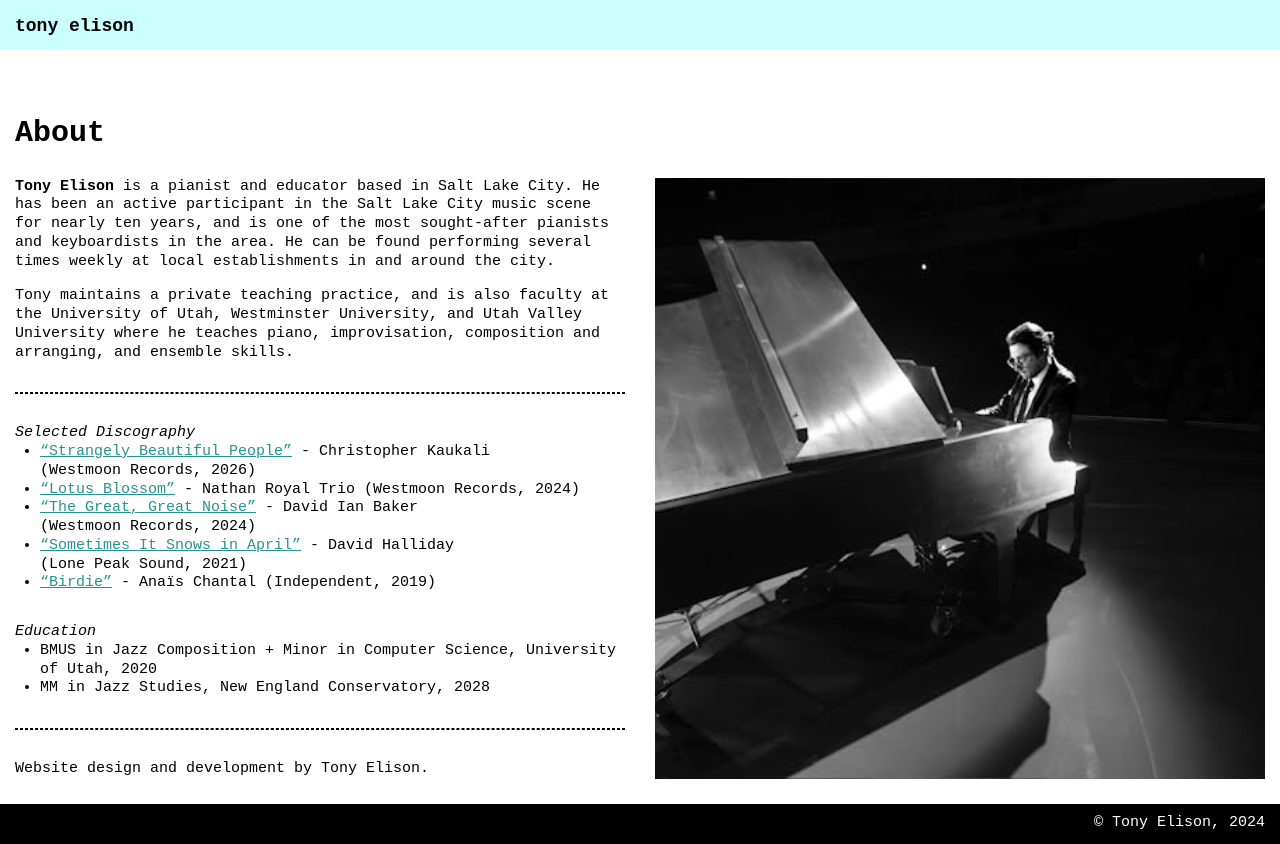
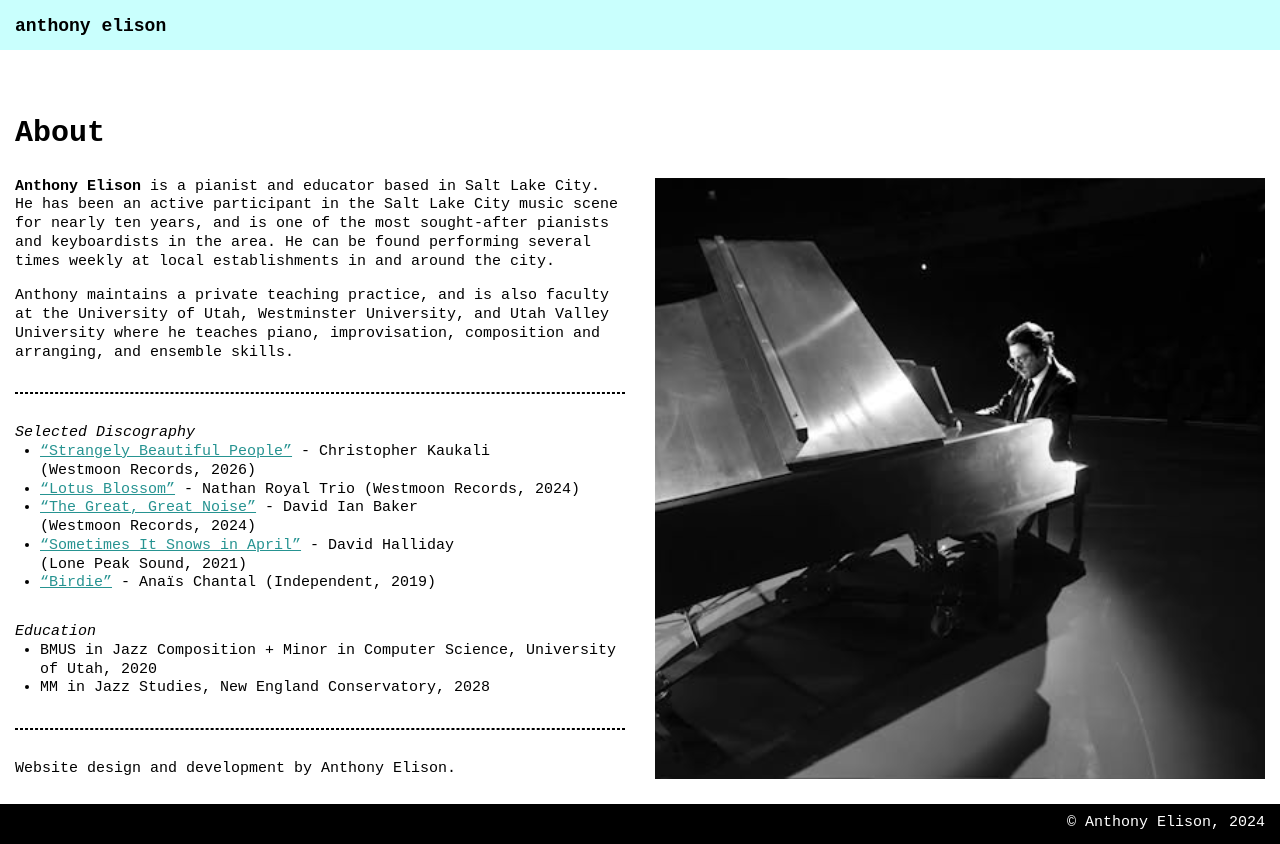
Before and after one commit to tonyelison/music, a Nuxt app: page / in a window 1280 px wide. Built offline with nearby package versions, Linux system fonts and the light colour scheme.

Commit message:
Use Anthony instead of Tony

```diff
--- a/components/AppFooter.vue
+++ b/components/AppFooter.vue
@@ -3,7 +3,7 @@ const year = new Date().getFullYear();
 </script>
 
 <template>
-  <footer>© Tony Elison, {{ year }}</footer>
+  <footer>© Anthony Elison, {{ year }}</footer>
 </template>
 
 <style scoped>
--- a/components/AppHeader.vue
+++ b/components/AppHeader.vue
@@ -1,7 +1,7 @@
 <template>
   <header :class="scrollingClasses">
     <NuxtLink class="logo" @click.native="navFlyout.toggle(false)" to="/"
-      >tony elison
+      >anthony elison
     </NuxtLink>
     <!-- <NavBar v-if="isDesktopView" :links="links"></NavBar>
     <HamburgerMenu v-else></HamburgerMenu> -->
--- a/pages/index.vue
+++ b/pages/index.vue
@@ -4,7 +4,7 @@
       <div class="info">
         <section>
           <p>
-            <strong class="weight-md">Tony Elison</strong> is a pianist and
+            <strong class="weight-md">Anthony Elison</strong> is a pianist and
             educator based in Salt Lake City. He has been an active participant
             in the Salt Lake City music scene for nearly ten years, and is one
             of the most sought-after pianists and keyboardists in the area. He
@@ -12,8 +12,8 @@
             in and around the city.
           </p>
           <p>
-            Tony maintains a private teaching practice, and is also faculty at
-            the University of Utah, Westminster University, and Utah Valley
+            Anthony maintains a private teaching practice, and is also faculty
+            at the University of Utah, Westminster University, and Utah Valley
             University where he teaches piano, improvisation, composition and
             arranging, and ensemble skills.
           </p>
@@ -63,7 +63,7 @@
           </ul>
         </section> -->
         <hr />
-        <div>Website design and development by Tony Elison.</div>
+        <div>Website design and development by Anthony Elison.</div>
       </div>
       <div class="img-container">
         <!-- <div class="description">Photo by Lone Peak Sound, 2021.</div> -->
```
